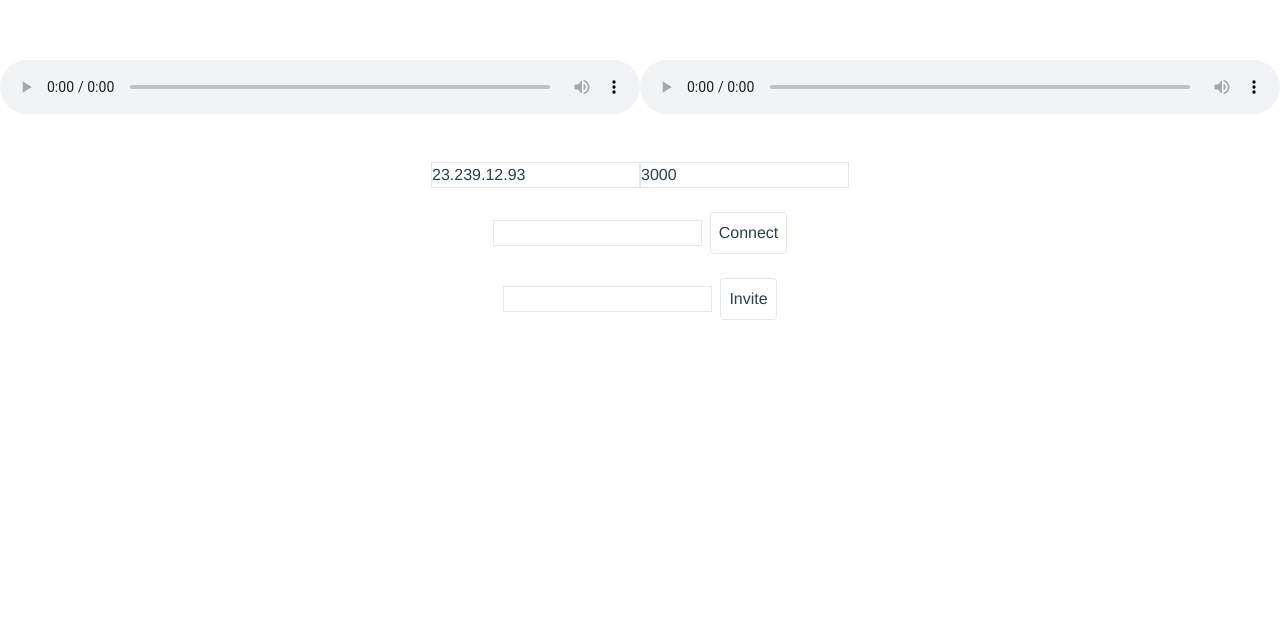
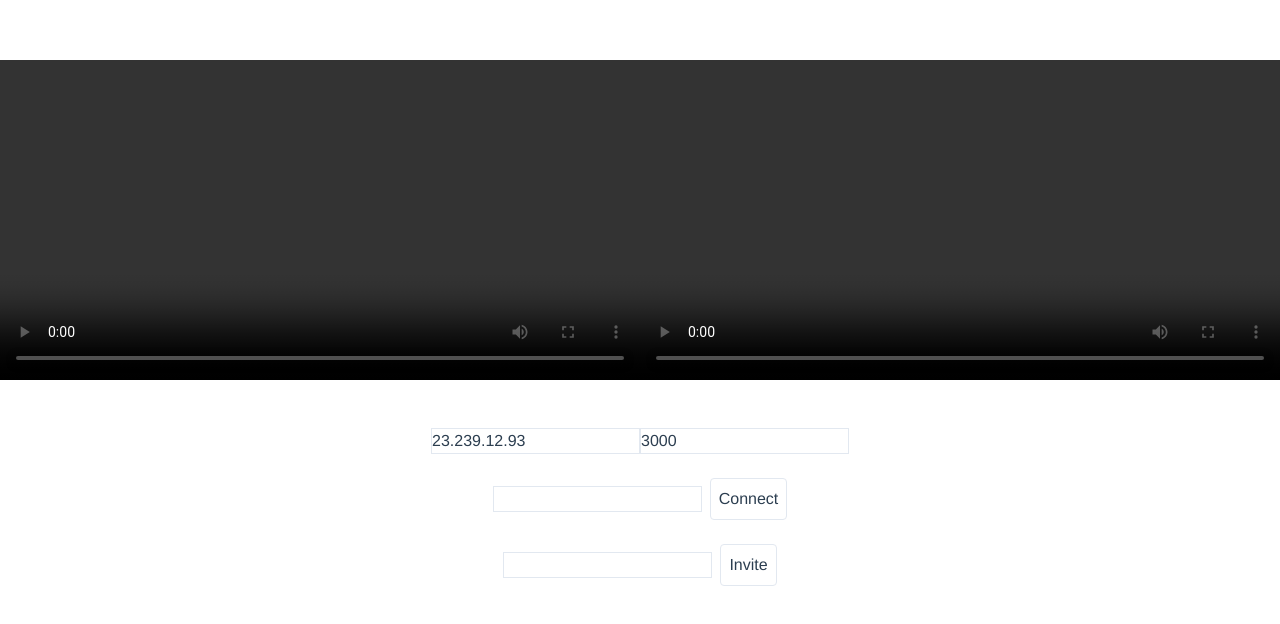
Before and after one commit to asantibanez/podcaster, a Vue app: page / in a window 1280 px wide. Shown: the top 624 px of the page. Built offline with nearby package versions, Linux system fonts and the light colour scheme.

Commit message:
Added video

```diff
--- a/src/App.vue
+++ b/src/App.vue
@@ -2,20 +2,23 @@
     <div id="app">
 
         <div class="flex flex-row">
-            <audio class="flex-1" ref="video" id="video" controls></audio>
-            <audio class="flex-1" ref="partner" id="partner" controls></audio>
+            <video class="flex-1" ref="video" id="video" controls></video>
+            <video class="flex-1" ref="partner" id="partner" controls></video>
         </div>
 
         <br>
         <br>
+
         <input type="text" v-model="host" class="border"/>
         <input type="text" v-model="port" class="border"/>
         <br>
         <br>
+
         <input type="text" v-model="peerId" class="border"/>
         <button @click="connect" class="border bg-gray p-2 rounded ml-2">Connect</button>
         <br>
         <br>
+
         <input type="text" v-model="invitePeerId" class="border"/>
         <button @click="invite" class="border bg-gray p-2 rounded ml-2">Invite</button>
     </div>
@@ -72,7 +75,7 @@
             getUserVideo() {
                 navigator.getUserMedia = navigator.getUserMedia || navigator.webkitGetUserMedia || navigator.mozGetUserMedia;
 
-                navigator.getUserMedia({audio: true, video: false}, stream => {
+                navigator.getUserMedia({audio: true, video: true}, stream => {
                     this.mediaStream = stream;
                     this.video.srcObject = this.mediaStream;
                     this.video.muted = true;
```
